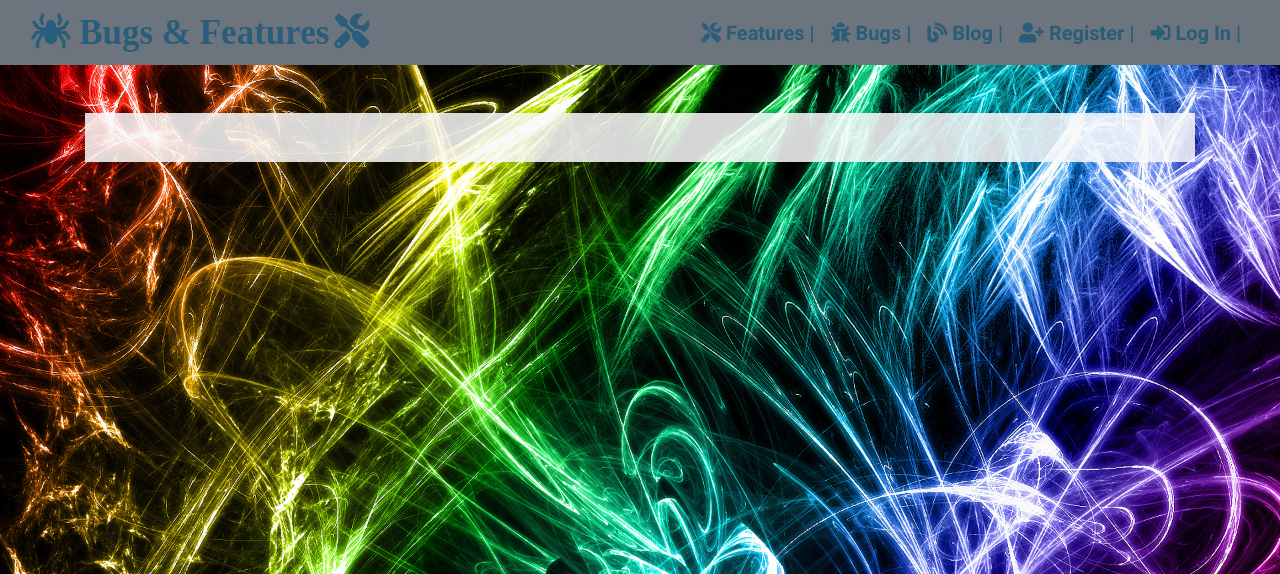
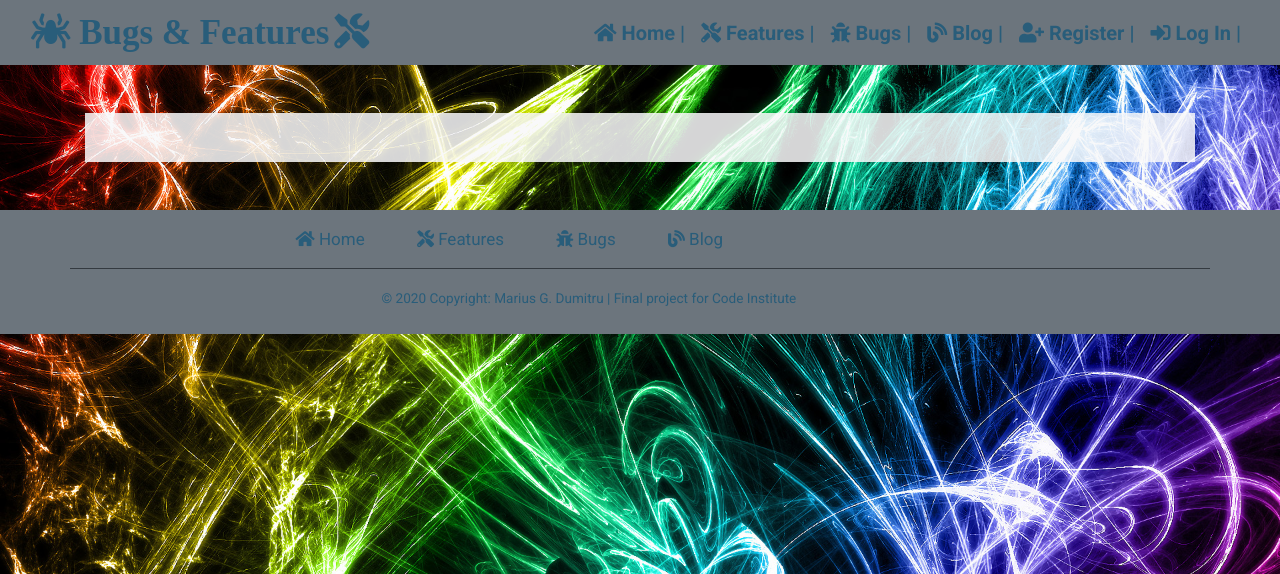
Before and after one commit to marius1989D/milestone-project-final, a Django app: page /blog/ in a window 1280 px wide. Shown: the top 574 px of the page. Run offline with Django 3.2, Linux system fonts and the light colour scheme; data that the repository does not hold is empty; some libraries are stand-ins or nearby versions.

Commit message:
added footer

```diff
--- a/static/css/style.css
+++ b/static/css/style.css
@@ -16,13 +16,9 @@ body {
     box-shadow: 0 4px 2px -2px;
 }
 
-
-/*.btn-danger {
-    color: #fff;
-    background-color: #f00000;
-    border-color: #dc281e;
-}*/
-
+.col-font {
+    color: #295d7a !important;
+}
 
 .card {
     box-shadow: 0 2px 6px #E3E7EB;
--- a/templates/base.html
+++ b/templates/base.html
@@ -22,6 +22,9 @@
             </button>
             <div class="collapse navbar-collapse" id="navbarResponsive">
                 <ul class="navbar-nav ml-auto">
+                    <li class="nav-item">
+                        <a class="nav-link font-weight-bold nav-font" href="{% url 'index' %}"><i class="fas fa-home"></i> Home |</a>
+                    </li>
                     <li class="nav-item">
                         <a class="nav-link font-weight-bold nav-font" href="{% url 'features:features_list' %}"><i class="fas fa-tools"></i> Features |</a>
                     </li>
@@ -59,9 +62,33 @@
     {% block content %}
     <!-- Content Goes here -->
     {% endblock content %}
+    <!-- Footer -->
+    <footer class="page-footer font-small darken-3 navbar navbar-fixed-bottom bg-secondary mt-5">
+        <div class="container border-bottom border-dark">
+            <div class="row d-flex justify-content-center">
+                <div class="col-md-12 offset-md-10 py-2">
+                    <div class="mb-2">
+                        <a class="fa-lg white-text mr-md-5 mr-3 fa-1x col-font" href="{% url 'index' %}"><i class="fas fa-home"></i> Home</a>
+                        <a class="fa-lg white-text mr-md-5 mr-3 fa-1x col-font" href="{% url 'features:features_list' %}"><i class="fas fa-tools"></i> Features</a>
+                        <a class="fa-lg white-text mr-md-5 mr-3 fa-1x col-font" href="{% url 'bugs:bugs_list' %}"><i class="fas fa-bug"></i> Bugs</a>
+                        <a class="fa-lg white-text mr-md-5 mr-3 fa-1x col-font" href="{% url 'blog:blog' %}"><i class="fas fa-blog"></i> Blog</a>
+                    </div>
+                </div>
+            </div>
+        </div>
+        <div class="container">
+            <div class="row">
+                <div class="col-12 offset-md-8">
+                    <div class="footer-copyright text-center py-3">
+                        <small class="col-font" >© 2020 Copyright: Marius G. Dumitru | Final project for <a class="col-font" href="https://codeinstitute.net/">Code Institute</a></small>
+                    </div>
+                </div>
+            </div>
+        </div>
+    </footer>
+    <!-- Footer -->
     <!-- Scripts -->
     <script src="https://code.jquery.com/jquery-3.4.1.js" integrity="sha256-WpOohJOqMqqyKL9FccASB9O0KwACQJpFTUBLTYOVvVU=" crossorigin="anonymous"></script>
-
     <script src="https://cdn.jsdelivr.net/npm/chart.js@2.9.3/dist/Chart.min.js"></script>
     <script src="https://cdnjs.cloudflare.com/ajax/libs/popper.js/1.12.9/umd/popper.min.js" integrity="sha384-ApNbgh9B+Y1QKtv3Rn7W3mgPxhU9K/ScQsAP7hUibX39j7fakFPskvXusvfa0b4Q" crossorigin="anonymous">
     </script>
```
